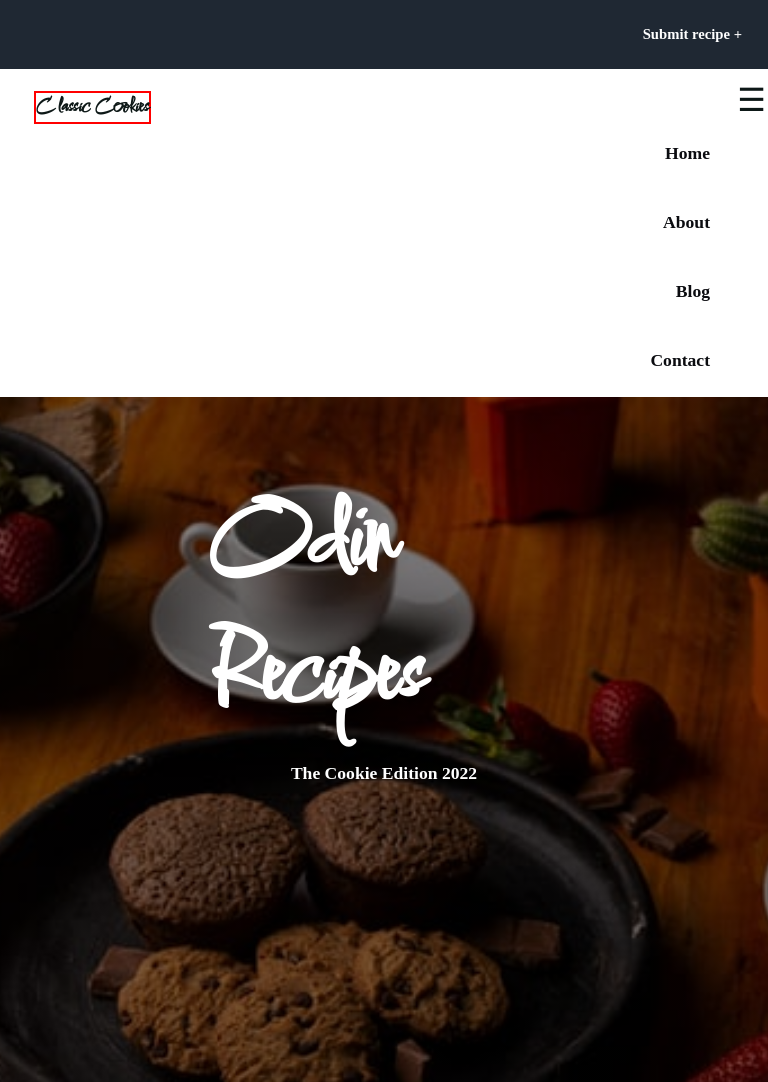
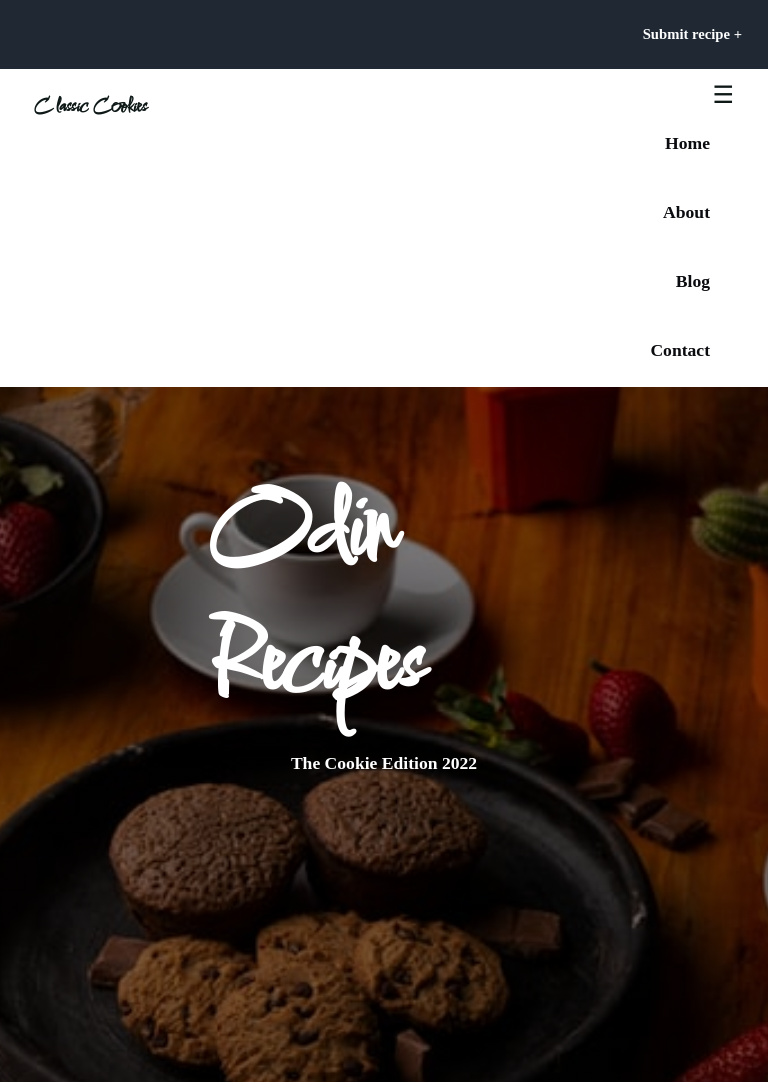
Before and after one commit to winniebosy/odin-recipe-project, a plain HTML site: page index.html in a window 768 px wide. Shown: the top 1082 px of the page. Drawn offline with Linux system fonts and the light colour scheme; a web font is replaced by a local one.

Commit message:
changing font size of the menu burger

```diff
--- a/index.css
+++ b/index.css
@@ -338,13 +338,14 @@ a[class*="logo-title"] {
             font-size: 130%;
             line-height: 2;
             margin-left: 1rem;
-            border: 2px solid red;
+
     }
 
 
  nav [class*="nav-menu"]{
      align-self: flex-end;
      margin-top:-4rem;
+     margin-left: 3rem;
 
 
 }
@@ -366,9 +367,12 @@ a[class*="logo-title"] {
     }
 
     .show-menu {
-        font-size: 2rem;
+        font-size: 1.5rem;
         float: left;
         color: #0d1817;
+        margin-right: 2rem;
+
+
 
     }
     #show-menu {
```
